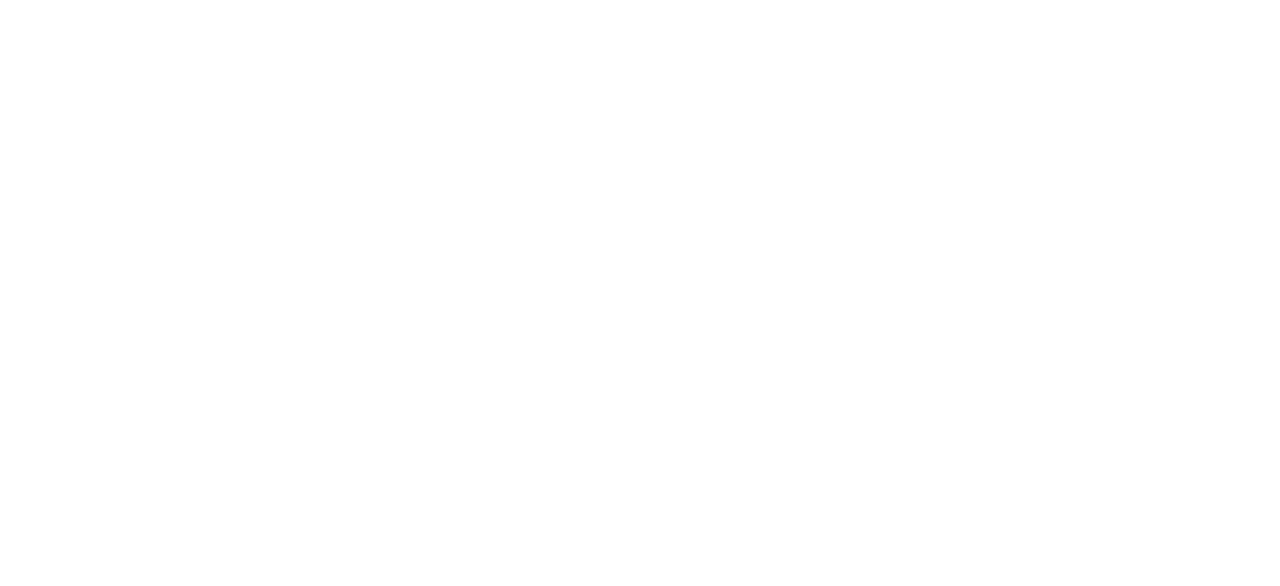
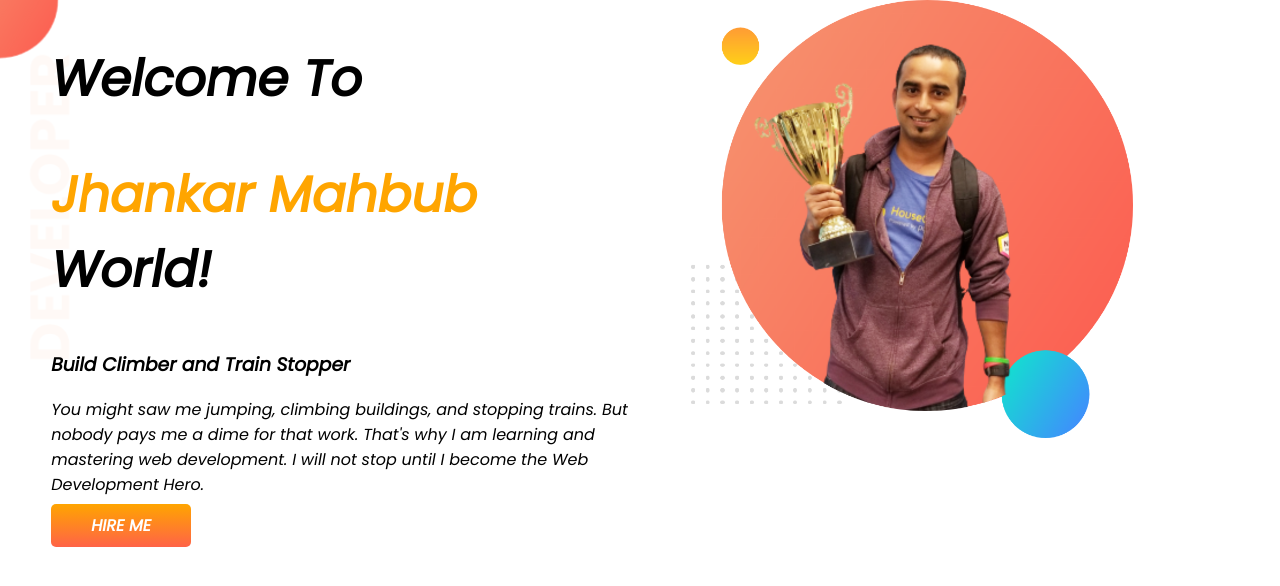
Before and after one commit to TamimaParsa/developer-portfolio, a plain HTML site: page index.html in a window 1280 px wide. Drawn offline with Linux system fonts and the light colour scheme.

Commit message:
top banner added

```diff
--- a/index.html
+++ b/index.html
@@ -4,10 +4,24 @@
     <meta charset="UTF-8">
     <meta http-equiv="X-UA-Compatible" content="IE=edge">
     <meta name="viewport" content="width=device-width, initial-scale=1.0">
-    <title>Parsa Portfolio</title>
+    <title>Jhankar Portfolio</title>
+    <link rel="preconnect" href="https://fonts.googleapis.com">
+    <link rel="preconnect" href="https://fonts.gstatic.com" crossorigin>
+    <link href="https://fonts.googleapis.com/css2?family=Poppins:ital@1&display=swap" rel="stylesheet">
     <link rel="stylesheet" href="style.css">
 </head>
 <body>
-
+   <section class="top-banner">
+    <div class="half-width">
+        <h1>Welcome To</h1>
+    <h1><span class="orange-color">Jhankar Mahbub</span> World!</h1>
+    <h3>Build Climber and Train Stopper</h3>
+    <p>You might saw me jumping, climbing buildings, and stopping trains. But nobody pays me a dime for that work. That's why I am learning and mastering web development. I will not stop until I become the Web Development Hero.</p>
+    <a class="link-button" target="blank" href="https://www.linkedin.com/company/programminghero/">HIRE ME</a>
+    </div>
+   <div class="half-width">
+    <img src="images/jhankar my-bg.png" alt="">
+   </div>
+</section>
 </body>
 </html>
--- a/style.css
+++ b/style.css
@@ -0,0 +1,32 @@
+body{
+    font-family: 'Poppins', sans-serif;
+    margin: 0;
+}
+h1{
+    font-size: 50px;
+}
+.orange-color{
+    color: orange;
+}
+section{
+    display: flex;
+}
+.half-width{
+    width: 50%;
+    padding-left: 4%;
+}
+.half-width img{
+    width: 75%;
+}
+.link-button{
+    text-decoration: none;
+    background-image: linear-gradient(orange, tomato);
+    color: white;
+    padding: 10px 40px;
+    border-radius: 5px;
+    font-weight: 700;
+}
+.top-banner{
+    background-image: url(images/top-banner.png);
+    background-repeat: no-repeat;
+}
```
Also changed, not shown: images/dream-bg.png (added), images/exp-bg.png (added), images/jhankar my-bg.png (added), images/jhankar.png (added), images/jhankar2.png (added), images/my-bg.png (added), images/my-bg2.png (added), images/top-banner.png (added), 7 other files.
